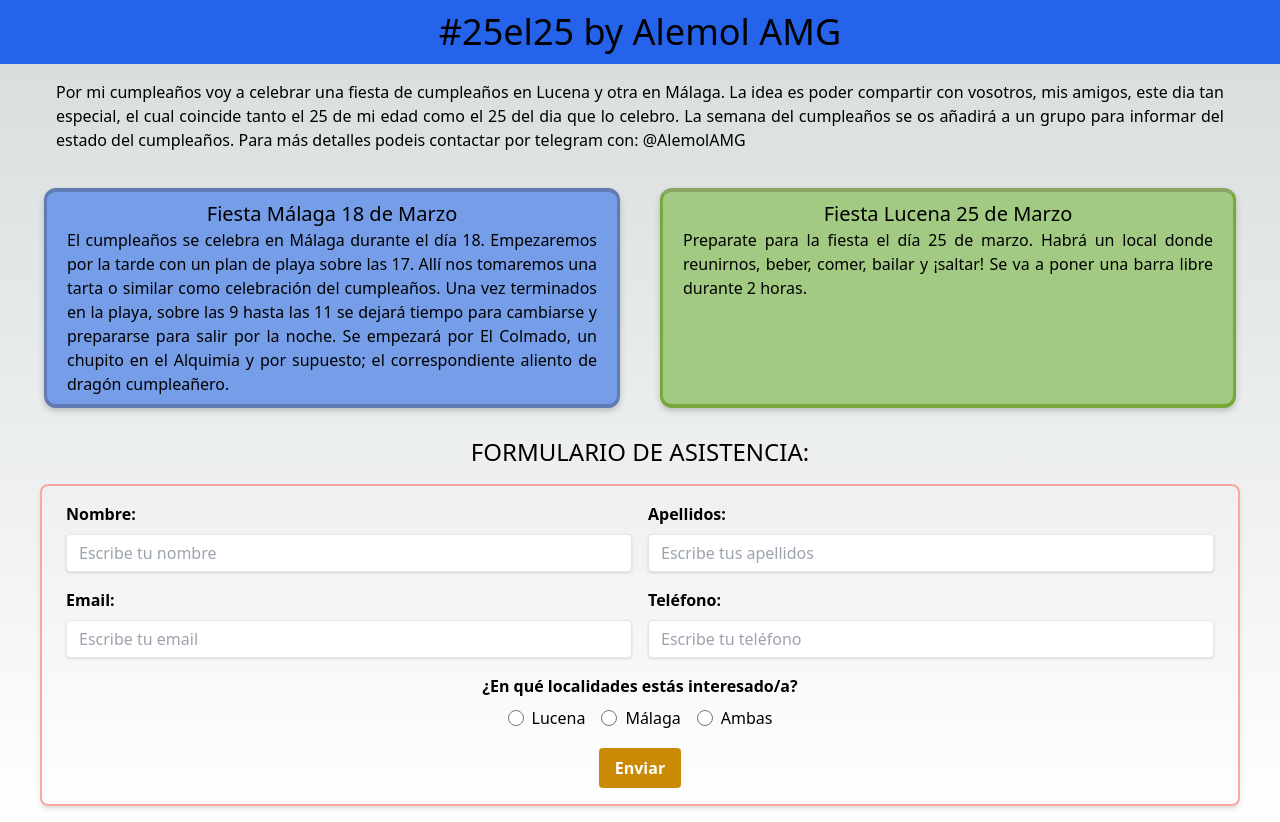
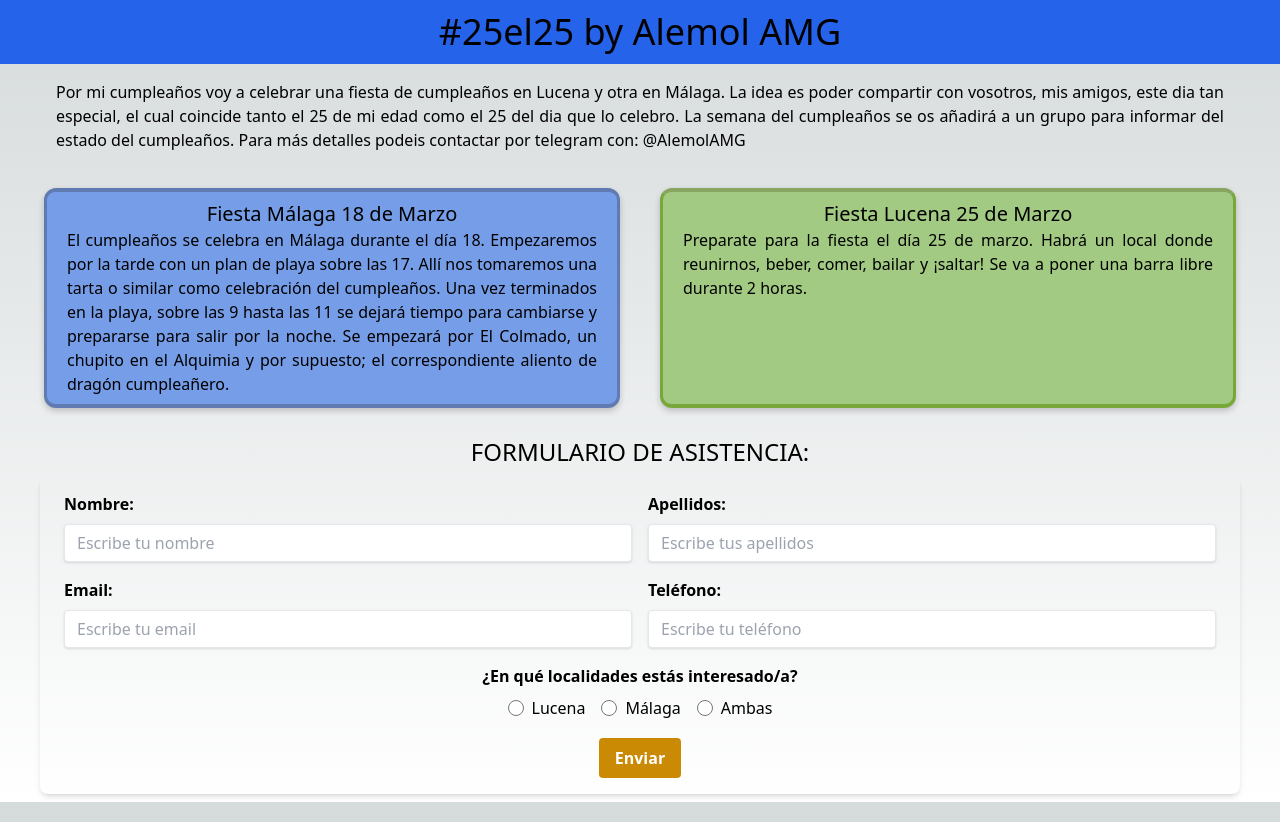
Before and after one commit to alemolamg/web-fiesta, a Next.js app: page / in a window 1280 px wide. Built offline with nearby package versions, Linux system fonts and the light colour scheme.

Commit message:
new form desing

```diff
--- a/src/components/Form.tsx
+++ b/src/components/Form.tsx
@@ -56,12 +56,12 @@ const Form: FC<{}> = ({ }) => {
 
     return (
         <>
-            <h2 className="text-center uppercase text-2xl ">formulario de asistencia:</h2>
+            <h2 className="text-center uppercase text-2xl mt-2">formulario de asistencia:</h2>
             {/* <div className="mx-5 text-red-400 text-center">
                 En proceso de creación
             </div> */}
-            <div className=" p-4">
-                <form className="border-red-300 border-2 p-4 rounded-lg shadow-md" onSubmit={handleSubmit}>
+            <div className=" px-4 py-2">
+                <form className=" p-4 rounded-lg shadow-md" onSubmit={handleSubmit}>
                     <div className="grid md:grid-cols-2">
                         <div className="mb-4 mx-2">
                             <label htmlFor="nombre" className="block font-bold mb-2">
```
